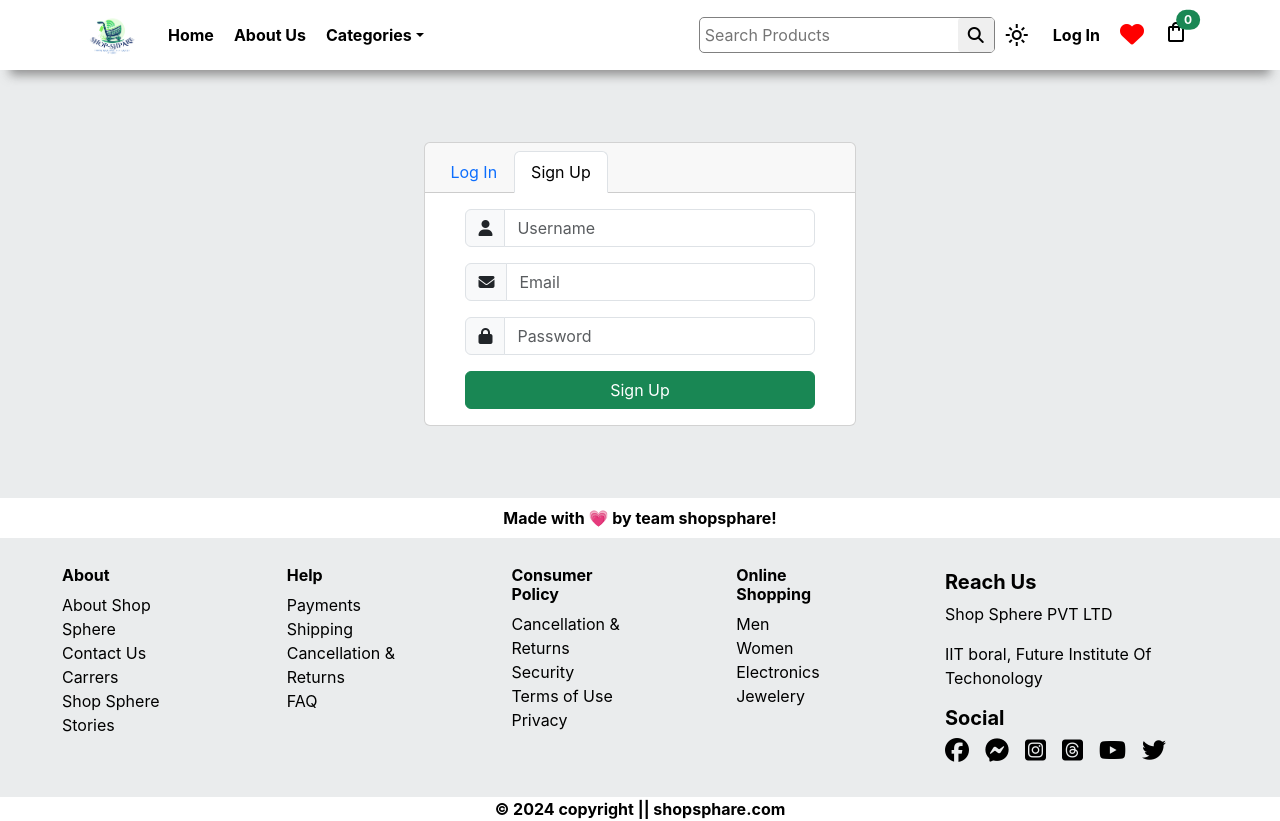
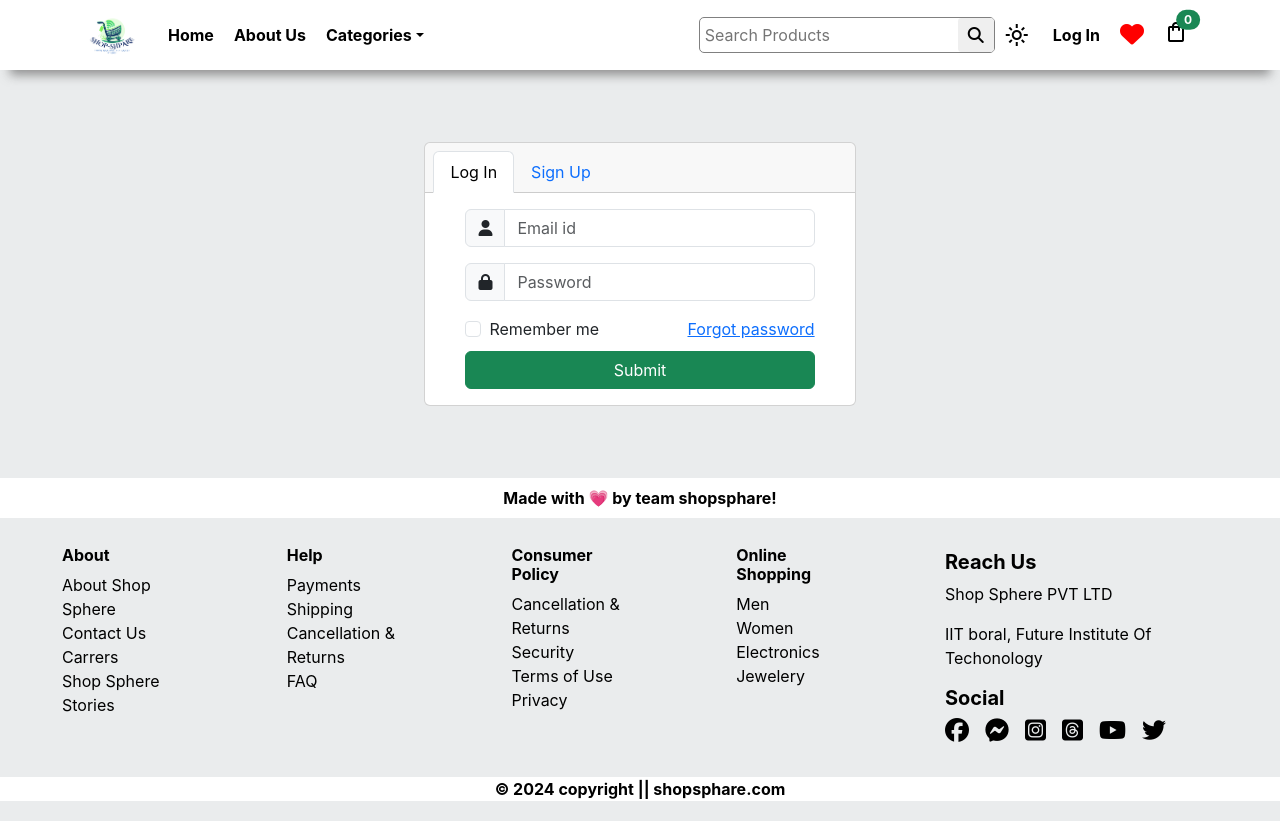
Before and after one commit to Vikash-Prajapati-23/Shop-Sphere, a React (Create React App) app in the folder Frontend/: page /LoginSignup in a window 1280 px wide. Built offline with nearby package versions, Linux system fonts and the light colour scheme.

Commit message:
Bug Fixed.

```diff
--- a/Frontend/src/App.jsx
+++ b/Frontend/src/App.jsx
@@ -30,6 +30,7 @@ function App() {
   const [cart, setCart] = useState([]);
   const [wishlist, setWishlist] = useState([]);
   const [query, setQuery] = useState("");
+  const [isLoggedIn, setIsLoggedIn] = useState(false);
 
   const toggleTheme = () => {
     let sun = document.querySelector(".sun");
@@ -92,7 +93,12 @@ function App() {
       <Router>
         <themeContext.Provider value={{ mode, toggleTheme }}>
           <Suspense fallback={<div>Loading...</div>}>
-            <Navbar cart={cart} setQuery={setQuery} />
+            <Navbar
+              cart={cart}
+              setQuery={setQuery}
+              isLoggedIn={isLoggedIn}
+              setIsLoggedIn={setIsLoggedIn}
+            />
             <Toaster />
             <Routes>
               <Route
@@ -111,7 +117,10 @@ function App() {
 
               <Route path="/ContactUs" element={<ContactUs />} />
 
-              <Route path="/LoginSignup" element={<LogInSignUp />} />
+              <Route
+                path="/LoginSignup"
+                element={<LogInSignUp setIsLoggedIn={setIsLoggedIn} />}
+              />
 
               <Route
                 path="/Men"
--- a/Frontend/src/components/LogInSignUp/LogInSignUp.jsx
+++ b/Frontend/src/components/LogInSignUp/LogInSignUp.jsx
@@ -1,8 +1,9 @@
 import React, { useState } from "react";
+import toast, { Toaster } from "react-hot-toast";
 import "./Style/LogInSignUp.css";
 
-const LogInSignUp = () => {
-  const [isLogin, setIsLogin] = useState(false);
+const LogInSignUp = ({ setIsLoggedIn }) => {
+  const [isLogin, setIsLogin] = useState(true);
   const [formData, setFormData] = useState({
     userName: "",
     email: "",
@@ -12,19 +13,22 @@ const LogInSignUp = () => {
   const handleSignup = async (e) => {
     e.preventDefault();
     try {
-      const createSignup = await fetch("http://localhost:3001/api/auth/signup", {
-        method: "POST",
-        headers: { "content-type": "application/json" },
-        body: JSON.stringify(formData),
-      });
+      const createSignup = await fetch(
+        "http://localhost:3001/api/auth/signup",
+        {
+          method: "POST",
+          headers: { "content-type": "application/json" },
+          body: JSON.stringify(formData),
+        }
+      );
       const signUp = await createSignup.json();
       if (signUp.ok) {
-        alert(signUp.message);
+        toast.success(signUp.message);
       } else {
-        alert(signUp.message);
+        toast.error(signUp.message);
       }
     } catch (error) {
-      alert({ error: error.message });
+      toast.error(error.message);
     }
   };
 
@@ -37,14 +41,14 @@ const LogInSignUp = () => {
         body: JSON.stringify(formData),
       });
       const loggedInUser = await userLogin.json();
-      if (loggedInUser.ok) {
-        setIsLogin(false);
-        alert(loggedInUser.message);
+      if (userLogin.ok) {
+        setIsLoggedIn(true); // Set user as logged in
+        toast.success(loggedInUser.message);
       } else {
-        alert(loggedInUser.message);
+        toast.error(loggedInUser.message || "Login failed");
       }
     } catch (error) {
-      alert(error.message);
+      toast.error(error.message);
     }
   };
 
@@ -55,11 +59,6 @@ const LogInSignUp = () => {
       [name]: value,
     }));
   };
-
-  // Toggle between Log In and Sign Up
-  // const toggleForm = () => {
-  //   setIsLogin(!isLogin);
-  // };
 
   return (
     <div className="my-5 p-4">
--- a/Frontend/src/components/Navbar/Navbar.jsx
+++ b/Frontend/src/components/Navbar/Navbar.jsx
@@ -1,13 +1,14 @@
 import React, { useContext, useState } from "react";
 import { Link } from "react-router-dom";
+import toast, { Toaster } from "react-hot-toast";
 import "./Style/Navbar.css";
 import { themeContext } from "../../App";
 import Cart from "../Cart/Cart";
 // import { useDispatch } from "react-redux";
 // import { addToCart } from "../../features/cartSlice";
 
-const Navbar = ({ cart, setQuery }) => {
-  const [isLoggedIn, setIsLoggedIn] = useState(false);
+const Navbar = ({ cart, setQuery, isLoggedIn, setIsLoggedIn }) => {
+  // const [isLoggedIn, setIsLoggedIn] = useState(false);
   const toggleMode = useContext(themeContext);
   // const dispatch = useDispatch();
 
@@ -148,7 +149,17 @@ const Navbar = ({ cart, setQuery }) => {
               </span>
             </li>
             <li className="nav-item navs">
-              {!isLoggedIn ? (
+              {isLoggedIn ? (
+                <button
+                  onClick={() => {
+                    setIsLoggedIn(false); // Log out the user
+                    toast.success("Logged out successfully!");
+                  }}
+                  className="nav-link active fw-bold"
+                >
+                  Log Out
+                </button>
+              ) : (
                 <Link
                   style={{ color: toggleMode.mode === true ? "#fff" : "black" }}
                   className="nav-link active fw-bold outli"
@@ -156,15 +167,6 @@ const Navbar = ({ cart, setQuery }) => {
                 >
                   Log In
                 </Link>
-              ) : (
-                <button
-                  onClick={() => {
-                    setIsLoggedIn(true);
-                  }}
-                  className="nav-link active fw-bold"
-                >
-                  Log Out
-                </button>
               )}
             </li>
             <li className="nav-item navs">
```
Also changed, not shown: Frontend/context/authContext.js (added), 1 other file (tests, documents, lock files or other folders).
